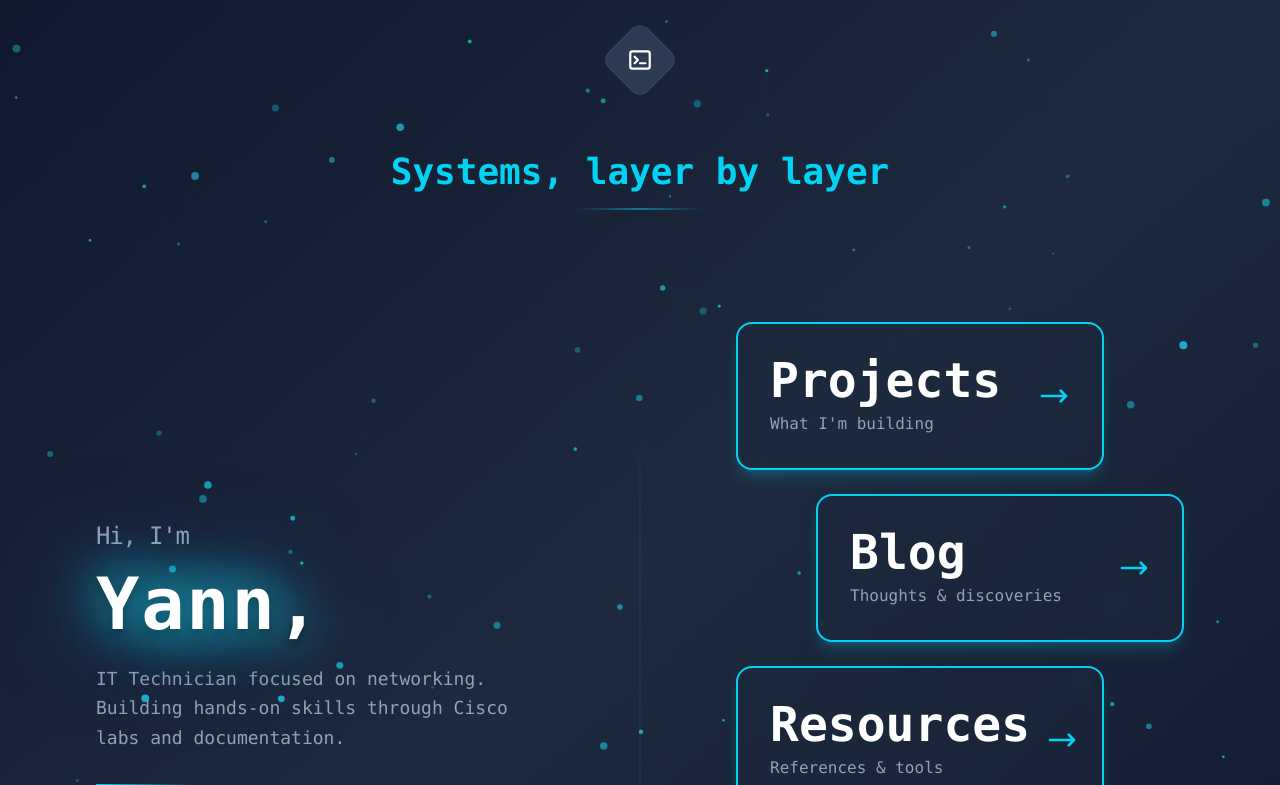
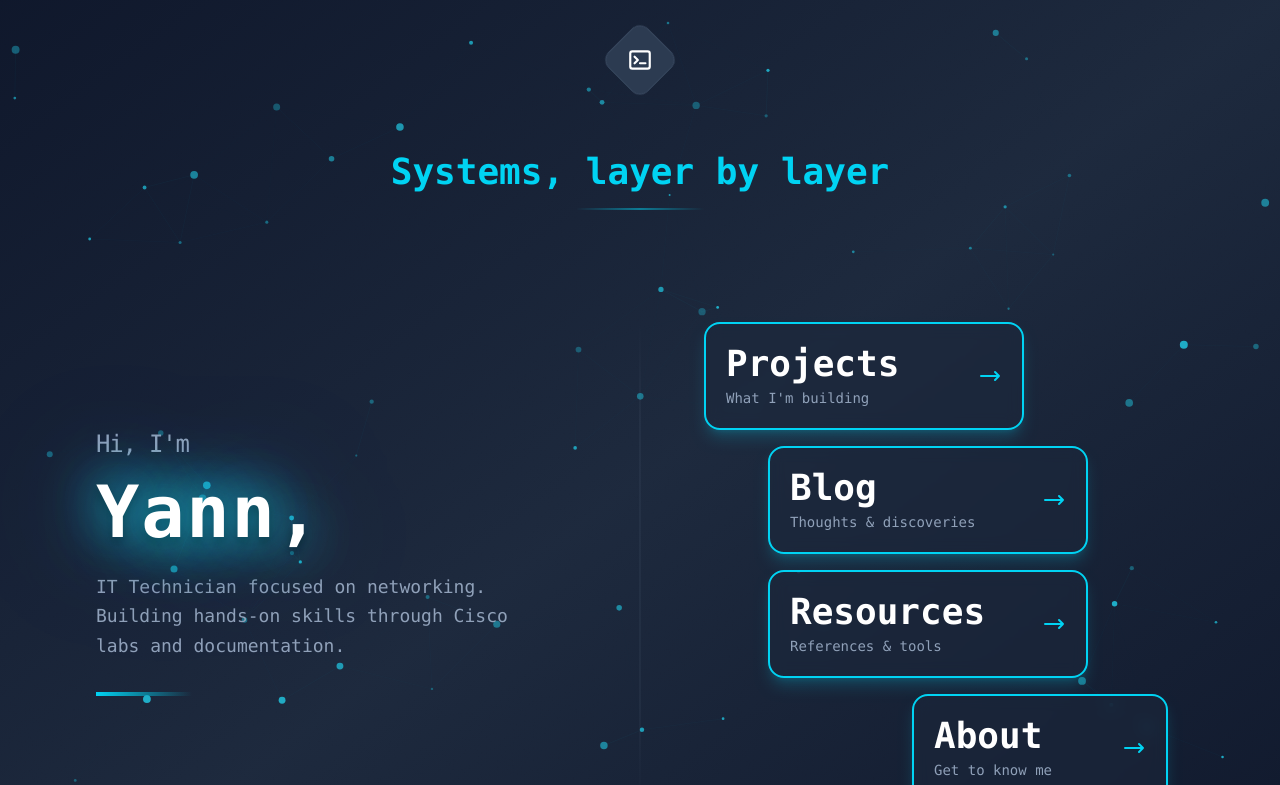
Before and after one commit to yanntroadec/personal-website, a Next.js app: page / in a window 1280 px wide. Shown: the top 785 px of the page. Built offline with nearby package versions, Linux system fonts and the light colour scheme.

Commit message:
refactor: enhance layout and styling of navigation cards in Home component

```diff
--- a/app/page.tsx
+++ b/app/page.tsx
@@ -87,66 +87,21 @@ export default function Home() {
 
         {/* Right column - Navigation cards with staggered layout */}
         <div className="flex justify-center items-center md:w-1/2 w-full px-6 py-8 md:py-16 z-10">
-          <div className="w-full max-w-md space-y-6">
-            {/* Projects navigation card - Left aligned */}
-            <div className="md:mr-20">
-              <Link href="/projects" className="group relative block w-full">
-                <div className="relative bg-slate-800/50 backdrop-blur-sm border-2 border-cyan-400 rounded-2xl p-8 transition-all duration-300 hover:border-cyan-300 shadow-lg shadow-cyan-400/20 hover:shadow-2xl hover:shadow-cyan-400/30 hover:-translate-y-1">
-                  {/* Hover glow effect */}
+          <div className="w-full max-w-lg space-y-4">
+            {/* Projects - left of center */}
+            <div className="md:ml-0">
+              <Link href="/projects" className="group relative block w-full md:w-80">
+                <div className="relative bg-slate-800/50 backdrop-blur-sm border-2 border-cyan-400 rounded-2xl p-5 transition-all duration-300 hover:border-cyan-300 shadow-lg shadow-cyan-400/20 hover:shadow-2xl hover:shadow-cyan-400/30 hover:-translate-y-1">
                   <div className="absolute inset-0 bg-gradient-to-br from-cyan-400/0 via-cyan-400/5 to-cyan-400/0 opacity-0 group-hover:opacity-100 transition-opacity duration-300 rounded-2xl pointer-events-none"></div>
-
-                  <div className="relative flex items-center justify-between min-h-[80px]">
+                  <div className="relative flex items-center justify-between min-h-[60px]">
                     <div className="flex-1">
-                      {/* Card title */}
-                      <h3 className="text-4xl md:text-5xl font-bold font-mono text-white mb-2 group-hover:text-cyan-400 transition-colors duration-300">
+                      <h3 className="text-3xl md:text-4xl font-bold font-mono text-white mb-1 group-hover:text-cyan-400 transition-colors duration-300">
                         Projects
                       </h3>
-                      {/* Card description */}
-                      <p className="text-slate-400 font-mono text-sm md:text-base">
-                        What I'm building
-                      </p>
-                    </div>
-
-                    {/* Animated arrow icon */}
-                    <div className="ml-4 transform group-hover:translate-x-2 transition-transform duration-300">
-                      <svg
-                        className="w-8 h-8 text-cyan-400"
-                        fill="none"
-                        stroke="currentColor"
-                        viewBox="0 0 24 24"
-                      >
-                        <path
-                          strokeLinecap="round"
-                          strokeLinejoin="round"
-                          strokeWidth={2}
-                          d="M17 8l4 4m0 0l-4 4m4-4H3"
-                        />
-                      </svg>
-                    </div>
-                  </div>
-
-                  {/* Bottom progress bar on hover */}
-                  <div className="absolute bottom-0 left-0 h-1 w-0 bg-gradient-to-r from-cyan-400 to-blue-500 group-hover:w-full transition-all duration-500 rounded-b-2xl"></div>
-                </div>
-              </Link>
-            </div>
-
-            {/* Blog navigation card - Right aligned */}
-            <div className="md:ml-20">
-              <Link href="/blog" className="group relative block w-full">
-                <div className="relative bg-slate-800/50 backdrop-blur-sm border-2 border-cyan-400 rounded-2xl p-8 transition-all duration-300 hover:border-cyan-300 shadow-lg shadow-cyan-400/20 hover:shadow-2xl hover:shadow-cyan-400/30 hover:-translate-y-1">
-                  <div className="absolute inset-0 bg-gradient-to-br from-cyan-400/0 via-cyan-400/5 to-cyan-400/0 opacity-0 group-hover:opacity-100 transition-opacity duration-300 rounded-2xl pointer-events-none"></div>
-                  <div className="relative flex items-center justify-between min-h-[80px]">
-                    <div className="flex-1">
-                      <h3 className="text-4xl md:text-5xl font-bold font-mono text-white mb-2 group-hover:text-cyan-400 transition-colors duration-300">
-                        Blog
-                      </h3>
-                      <p className="text-slate-400 font-mono text-sm md:text-base">
-                        Thoughts & discoveries
-                      </p>
+                      <p className="text-slate-400 font-mono text-sm">What I'm building</p>
                     </div>
                     <div className="ml-4 transform group-hover:translate-x-2 transition-transform duration-300">
-                      <svg className="w-8 h-8 text-cyan-400" fill="none" stroke="currentColor" viewBox="0 0 24 24">
+                      <svg className="w-6 h-6 text-cyan-400" fill="none" stroke="currentColor" viewBox="0 0 24 24">
                         <path strokeLinecap="round" strokeLinejoin="round" strokeWidth={2} d="M17 8l4 4m0 0l-4 4m4-4H3" />
                       </svg>
                     </div>
@@ -156,87 +111,70 @@ export default function Home() {
               </Link>
             </div>
 
-            {/* Resources navigation card - Left aligned */}
-            <div className="md:mr-20">
-              <Link href="/resources" className="group relative block w-full">
-                <div className="relative bg-slate-800/50 backdrop-blur-sm border-2 border-cyan-400 rounded-2xl p-8 transition-all duration-300 hover:border-cyan-300 shadow-lg shadow-cyan-400/20 hover:shadow-2xl hover:shadow-cyan-400/30 hover:-translate-y-1">
-                  {/* Hover glow effect */}
+            {/* Blog - center axis */}
+            <div className="md:ml-16">
+              <Link href="/blog" className="group relative block w-full md:w-80">
+                <div className="relative bg-slate-800/50 backdrop-blur-sm border-2 border-cyan-400 rounded-2xl p-5 transition-all duration-300 hover:border-cyan-300 shadow-lg shadow-cyan-400/20 hover:shadow-2xl hover:shadow-cyan-400/30 hover:-translate-y-1">
                   <div className="absolute inset-0 bg-gradient-to-br from-cyan-400/0 via-cyan-400/5 to-cyan-400/0 opacity-0 group-hover:opacity-100 transition-opacity duration-300 rounded-2xl pointer-events-none"></div>
-
-                  <div className="relative flex items-center justify-between min-h-[80px]">
+                  <div className="relative flex items-center justify-between min-h-[60px]">
                     <div className="flex-1">
-                      {/* Card title */}
-                      <h3 className="text-4xl md:text-5xl font-bold font-mono text-white mb-2 group-hover:text-cyan-400 transition-colors duration-300">
-                        Resources
+                      <h3 className="text-3xl md:text-4xl font-bold font-mono text-white mb-1 group-hover:text-cyan-400 transition-colors duration-300">
+                        Blog
                       </h3>
-                      {/* Card description */}
-                      <p className="text-slate-400 font-mono text-sm md:text-base">
-                        References & tools
-                      </p>
+                      <p className="text-slate-400 font-mono text-sm">Thoughts & discoveries</p>
                     </div>
-
-                    {/* Animated arrow icon */}
                     <div className="ml-4 transform group-hover:translate-x-2 transition-transform duration-300">
-                      <svg
-                        className="w-8 h-8 text-cyan-400"
-                        fill="none"
-                        stroke="currentColor"
-                        viewBox="0 0 24 24"
-                      >
-                        <path
-                          strokeLinecap="round"
-                          strokeLinejoin="round"
-                          strokeWidth={2}
-                          d="M17 8l4 4m0 0l-4 4m4-4H3"
-                        />
+                      <svg className="w-6 h-6 text-cyan-400" fill="none" stroke="currentColor" viewBox="0 0 24 24">
+                        <path strokeLinecap="round" strokeLinejoin="round" strokeWidth={2} d="M17 8l4 4m0 0l-4 4m4-4H3" />
                       </svg>
                     </div>
                   </div>
-
-                  {/* Bottom progress bar on hover */}
                   <div className="absolute bottom-0 left-0 h-1 w-0 bg-gradient-to-r from-cyan-400 to-blue-500 group-hover:w-full transition-all duration-500 rounded-b-2xl"></div>
                 </div>
               </Link>
             </div>
 
-            {/* About navigation card - Right aligned */}
-            <div className="md:ml-20">
-              <Link href="/about" className="group relative block w-full">
-                <div className="relative bg-slate-800/50 backdrop-blur-sm border-2 border-cyan-400 rounded-2xl p-8 transition-all duration-300 hover:border-cyan-300 shadow-lg shadow-cyan-400/20 hover:shadow-2xl hover:shadow-cyan-400/30 hover:-translate-y-1">
-                  {/* Hover glow effect */}
+            {/* Resources - center axis */}
+            <div className="md:ml-16">
+              <Link href="/resources" className="group relative block w-full md:w-80">
+                <div className="relative bg-slate-800/50 backdrop-blur-sm border-2 border-cyan-400 rounded-2xl p-5 transition-all duration-300 hover:border-cyan-300 shadow-lg shadow-cyan-400/20 hover:shadow-2xl hover:shadow-cyan-400/30 hover:-translate-y-1">
                   <div className="absolute inset-0 bg-gradient-to-br from-cyan-400/0 via-cyan-400/5 to-cyan-400/0 opacity-0 group-hover:opacity-100 transition-opacity duration-300 rounded-2xl pointer-events-none"></div>
-
-                  <div className="relative flex items-center justify-between min-h-[80px]">
+                  <div className="relative flex items-center justify-between min-h-[60px]">
                     <div className="flex-1">
-                      {/* Card title */}
-                      <h3 className="text-4xl md:text-5xl font-bold font-mono text-white mb-2 group-hover:text-cyan-400 transition-colors duration-300">
-                        About
+                      <h3 className="text-3xl md:text-4xl font-bold font-mono text-white mb-1 group-hover:text-cyan-400 transition-colors duration-300">
+                        Resources
                       </h3>
-                      {/* Card description */}
-                      <p className="text-slate-400 font-mono text-sm md:text-base">
-                        Get to know me
-                      </p>
+                      <p className="text-slate-400 font-mono text-sm">References & tools</p>
                     </div>
-
-                    {/* Animated arrow icon */}
                     <div className="ml-4 transform group-hover:translate-x-2 transition-transform duration-300">
-                      <svg
-                        className="w-8 h-8 text-cyan-400"
-                        fill="none"
-                        stroke="currentColor"
-                        viewBox="0 0 24 24"
-                      >
-                        <path
-                          strokeLinecap="round"
-                          strokeLinejoin="round"
-                          strokeWidth={2}
-                          d="M17 8l4 4m0 0l-4 4m4-4H3"
-                        />
+                      <svg className="w-6 h-6 text-cyan-400" fill="none" stroke="currentColor" viewBox="0 0 24 24">
+                        <path strokeLinecap="round" strokeLinejoin="round" strokeWidth={2} d="M17 8l4 4m0 0l-4 4m4-4H3" />
                       </svg>
                     </div>
                   </div>
+                  <div className="absolute bottom-0 left-0 h-1 w-0 bg-gradient-to-r from-cyan-400 to-blue-500 group-hover:w-full transition-all duration-500 rounded-b-2xl"></div>
+                </div>
+              </Link>
+            </div>
 
-                  {/* Bottom progress bar on hover */}
+            {/* About - right of center */}
+            <div className="md:ml-52">
+              <Link href="/about" className="group relative block w-full md:w-64">
+                <div className="relative bg-slate-800/50 backdrop-blur-sm border-2 border-cyan-400 rounded-2xl p-5 transition-all duration-300 hover:border-cyan-300 shadow-lg shadow-cyan-400/20 hover:shadow-2xl hover:shadow-cyan-400/30 hover:-translate-y-1">
+                  <div className="absolute inset-0 bg-gradient-to-br from-cyan-400/0 via-cyan-400/5 to-cyan-400/0 opacity-0 group-hover:opacity-100 transition-opacity duration-300 rounded-2xl pointer-events-none"></div>
+                  <div className="relative flex items-center justify-between min-h-[60px]">
+                    <div className="flex-1">
+                      <h3 className="text-3xl md:text-4xl font-bold font-mono text-white mb-1 group-hover:text-cyan-400 transition-colors duration-300">
+                        About
+                      </h3>
+                      <p className="text-slate-400 font-mono text-sm">Get to know me</p>
+                    </div>
+                    <div className="ml-4 transform group-hover:translate-x-2 transition-transform duration-300">
+                      <svg className="w-6 h-6 text-cyan-400" fill="none" stroke="currentColor" viewBox="0 0 24 24">
+                        <path strokeLinecap="round" strokeLinejoin="round" strokeWidth={2} d="M17 8l4 4m0 0l-4 4m4-4H3" />
+                      </svg>
+                    </div>
+                  </div>
                   <div className="absolute bottom-0 left-0 h-1 w-0 bg-gradient-to-r from-cyan-400 to-blue-500 group-hover:w-full transition-all duration-500 rounded-b-2xl"></div>
                 </div>
               </Link>
--- a/components/BlogCarousel.tsx
+++ b/components/BlogCarousel.tsx
@@ -189,15 +189,15 @@ export default function BlogCarousel({
       </div>
 
       {/* Progress Indicator */}
-      <div className="flex flex-col items-center gap-2 mt-8 md:absolute md:right-0 md:top-1/2 md:-translate-y-1/2 md:mt-0">
+      <div className="flex justify-center gap-2 mt-8 md:flex-col md:items-center md:absolute md:right-0 md:top-1/2 md:-translate-y-1/2 md:mt-0">
         {articlesArray.map((_, index) => (
           <button
             key={index}
             onClick={() => setCurrentIndex(index)}
-            className={`w-2 rounded-full transition-all duration-300 ${
+            className={`h-2 rounded-full transition-all duration-300 ${
               index === currentIndex
-                ? 'h-8 bg-cyan-400'
-                : 'h-2 bg-slate-600 hover:bg-slate-500'
+                ? 'w-8 bg-cyan-400'
+                : 'w-2 bg-slate-600 hover:bg-slate-500'
             }`}
             aria-label={`Go to article ${index + 1}`}
           />
```
